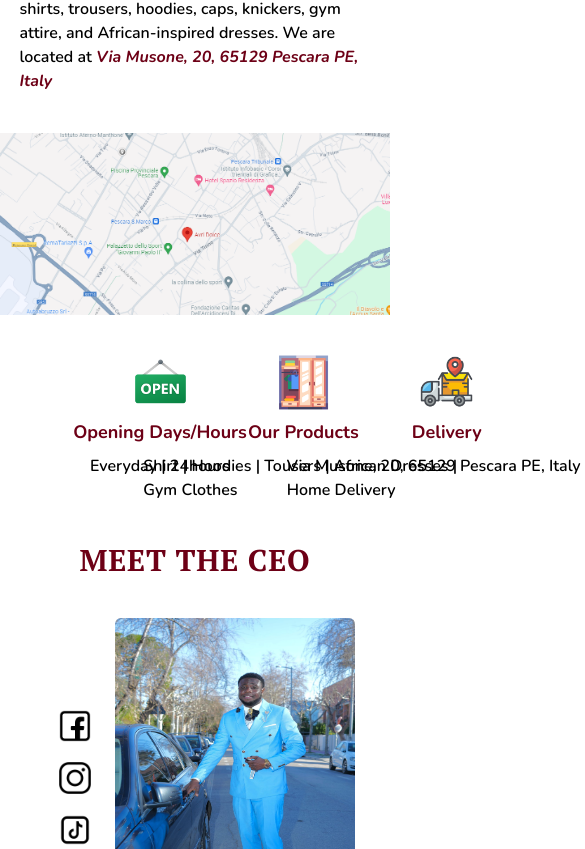
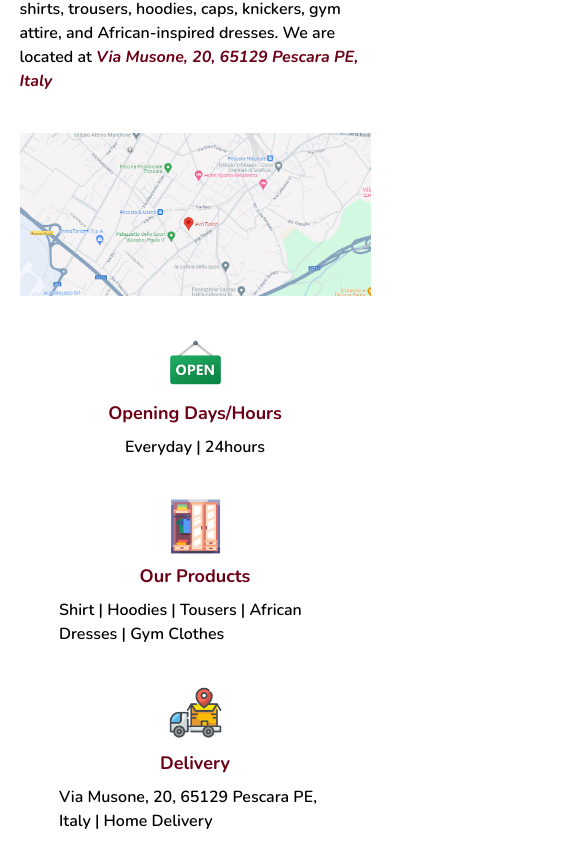
Before and after one commit to Aik-202/avri-dolce, a React (Vite) app in the folder avri-dolce/: page /about in a window 390 px wide. Shown: the part 815-1664 px from the top of the page, 585 px wide, since content can reach past the window. Built offline with nearby package versions, Linux system fonts and the light colour scheme.

Commit message:
Made the know us component responsive for all breakpoints

```diff
--- a/avri-dolce/src/Components/About/KnowUs.jsx
+++ b/avri-dolce/src/Components/About/KnowUs.jsx
@@ -12,9 +12,9 @@ export default function KnowUs() {
       requirements of its clientele, encompassing the meticulous design of T-shirts, trousers, hoodies, caps,
       knickers, gym attire, and African-inspired dresses. We are located at
       <i className='text-red font-bold'> Via Musone, 20, 65129 Pescara PE, Italy</i> </p>
-      <img src={locate} alt="locate" />
-      <div className='grid grid-cols-3 gap-x-10'>
-        {know.map((list) => <div className='flex items-center flex-col w-[20rem]'>
+      <img src={locate} alt="locate" className='self-center w-[90%] md:w-[90%] lg:w-auto' />
+      <div className='grid grid-cols-1 gap-y-10 md:gap-y-0 md:grid-cols-2 lg:grid-cols-3 md:gap-x-10'>
+        {know.map((list) => <div className='flex items-center flex-col w-[17rem] xl:w-[20rem]' key={list.head}>
             <img src={list.img} alt={list.head} className='w-[55px] self-center' />
             <p className='font-p-font text-lg font-bold py-2 text-red'>{list.head}</p>
             <p className='font-p-font text-base font-semibold'>{list.text}</p>
```
